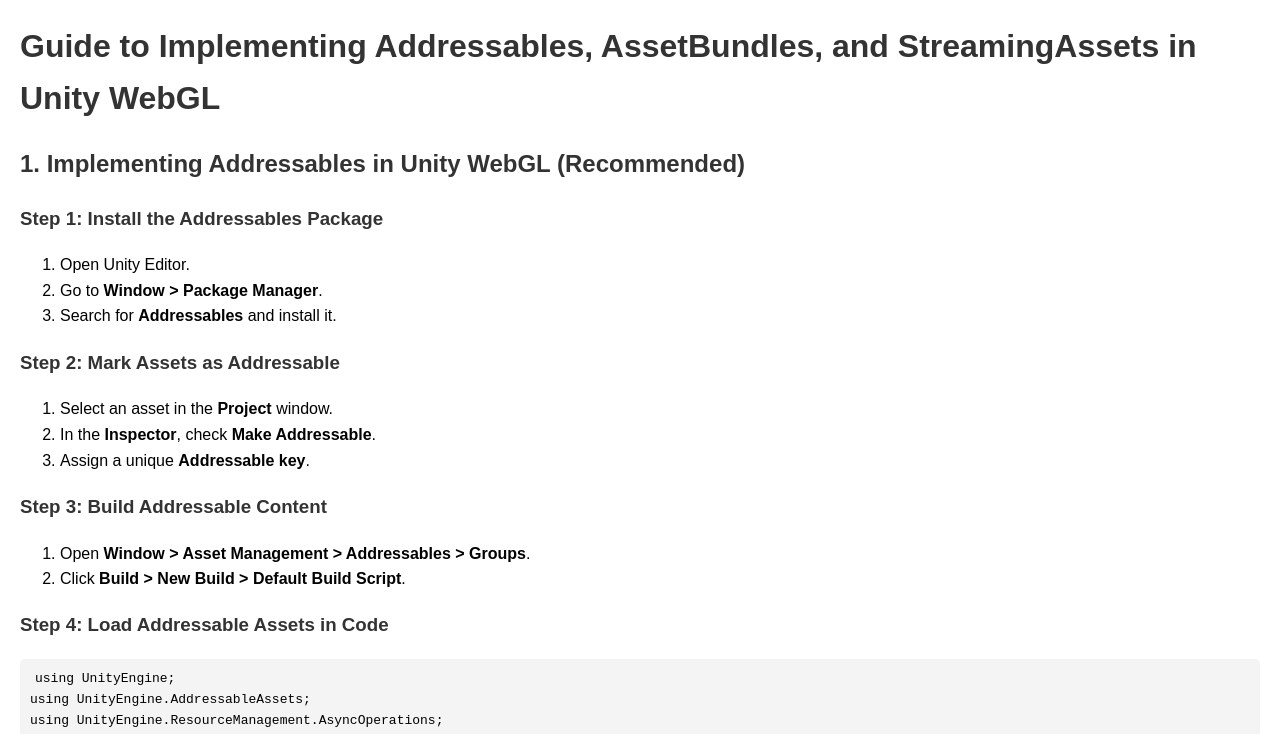
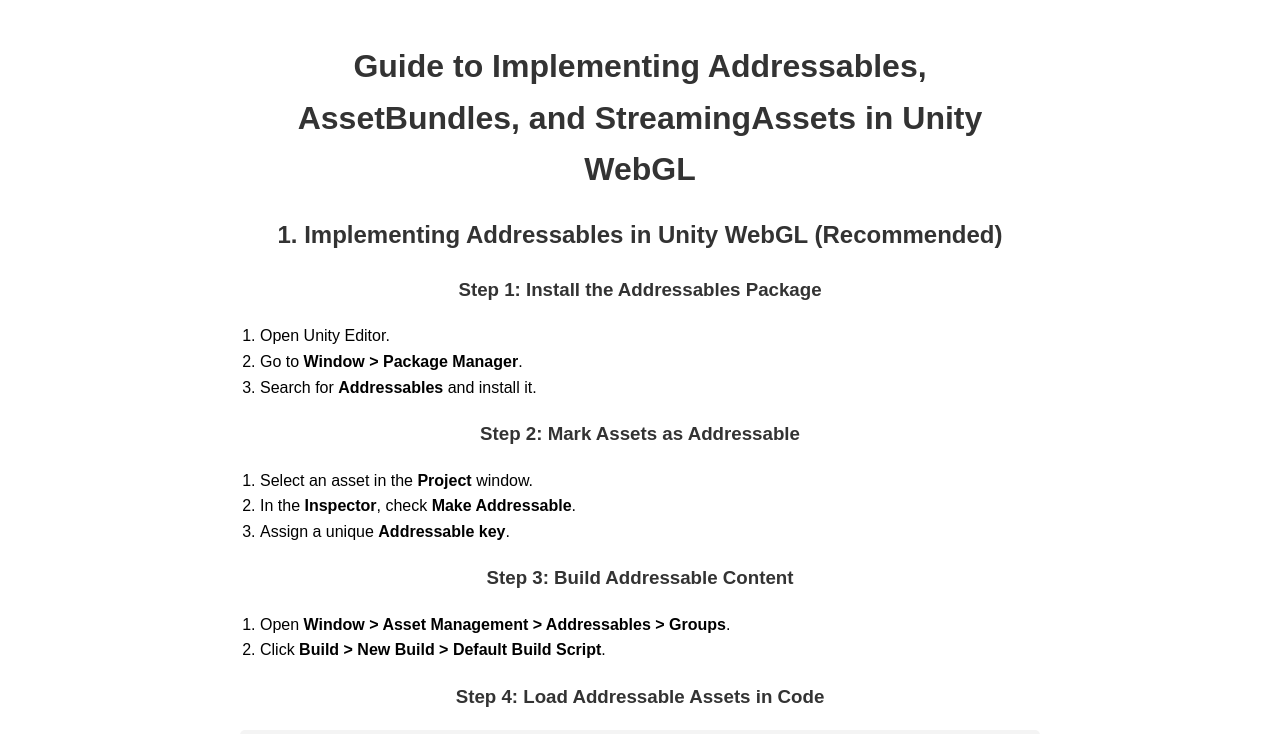
Before and after one commit to fojiphoto/WebGL, a plain HTML site: page index.html in a window 1280 px wide. Shown: the top 734 px of the page. Drawn offline with Linux system fonts and the light colour scheme.

Commit message:
Update index.html

```diff
--- a/index.html
+++ b/index.html
@@ -8,10 +8,13 @@
         body {
             font-family: Arial, sans-serif;
             line-height: 1.6;
-            margin: 20px;
+            margin: 0 auto;
+            max-width: 800px;
+            padding: 20px;
         }
         h1, h2, h3 {
             color: #333;
+            text-align: center;
         }
         code {
             background-color: #f4f4f4;
@@ -24,6 +27,7 @@
             padding: 10px;
             border-radius: 5px;
             overflow-x: auto;
+            text-align: left;
         }
         table {
             width: 100%;
@@ -39,6 +43,9 @@
         }
         th {
             background-color: #f4f4f4;
+        }
+        ol, ul {
+            padding-left: 20px;
         }
     </style>
 </head>
```
